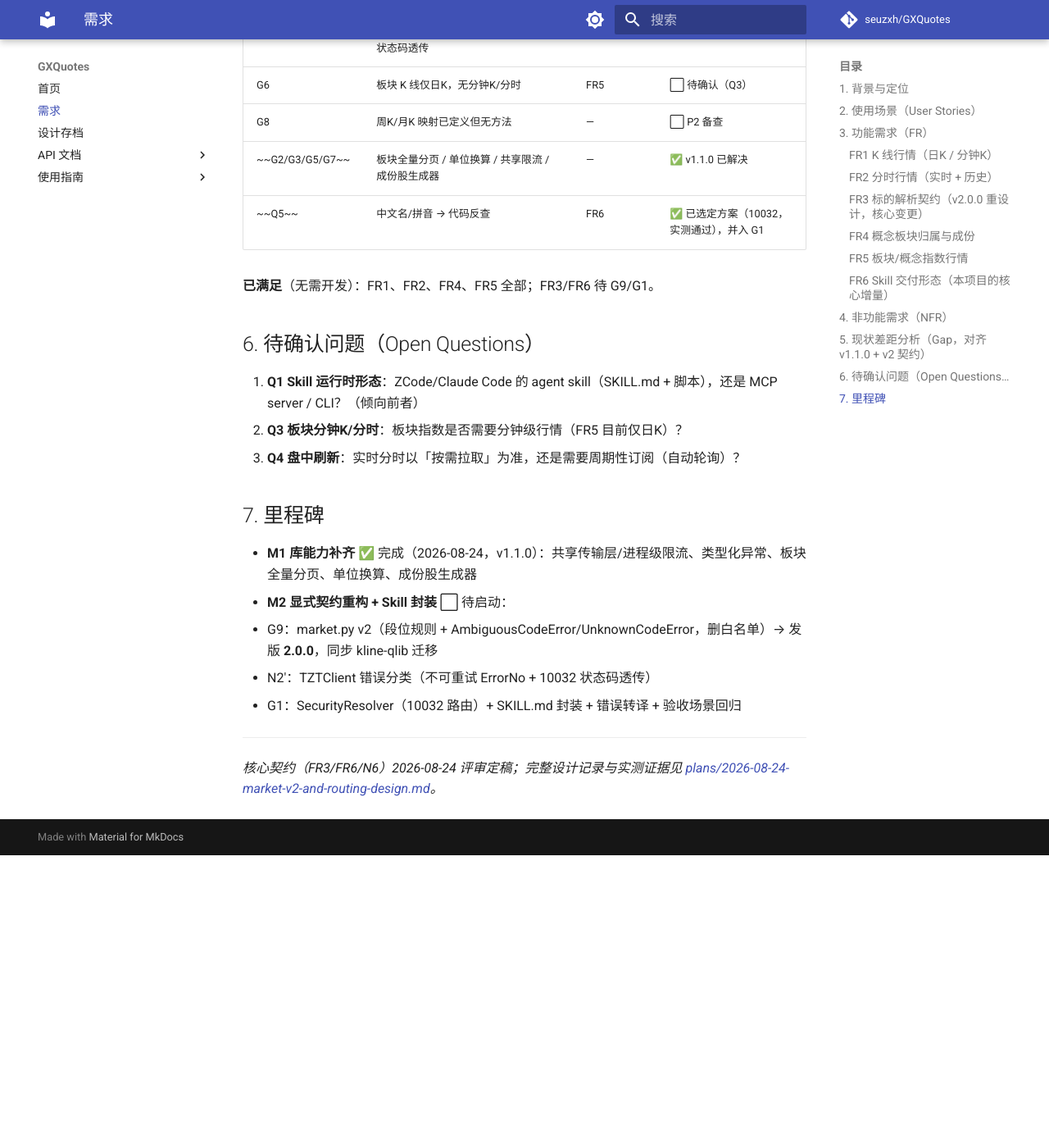
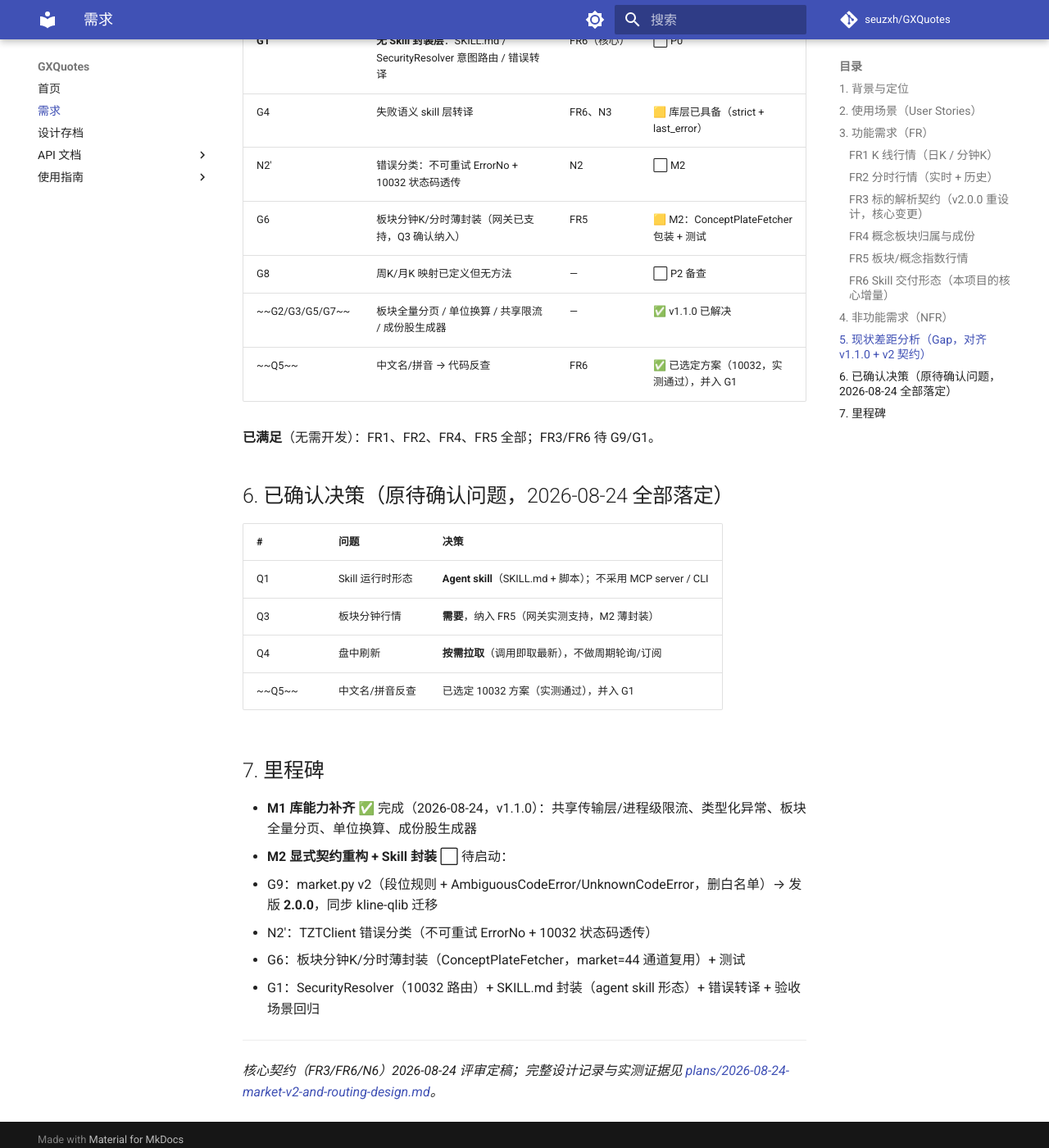
Before and after one commit to seuzxh/GXQuotes, an MkDocs documentation site: the page built from docs/requirements/行情Skill需求.md, in a window 1280 px wide and 1400 px high, scrolled down 4866 px. Shown: the whole window at 82% size. Built offline with MkDocs 1.6.1 and Material for MkDocs 9.7.7, drawn with Linux system fonts in a browser that asks for light colours; comment, search, counter and statistics services are not loaded; before the commit the page ends 5909 px from its top, so only the background shows below that; some of the changed text lies outside the part shown.

Commit message:
docs: 需求 v0.4——待确认问题全部落定
- Q1：Skill 形态定为 agent skill（SKILL.md + 脚本），排除 MCP/CLI
- Q3：板块分钟行情纳入 FR5（实测网关支持 market=44 分钟K与分时，M2 薄封装）
- Q4：分时按需拉取，不做轮询/订阅

```diff
--- a/docs/requirements/行情Skill需求.md
+++ b/docs/requirements/行情Skill需求.md
@@ -2,7 +2,7 @@
 
 | | |
 |---|---|
-| 版本 | v0.3（基线，2026-08-24 评审通过核心契约） |
+| 版本 | v0.4（基线，2026-08-24 待确认问题全部落定） |
 | 日期 | 2026-08-24 |
 | 关联 | [接口功能清单](../API/接口功能清单.md) · [设计存档 market-v2](../plans/2026-08-24-market-v2-and-routing-design.md) · [AGENTS.md](https://github.com/seuzxh/GXQuotes/blob/master/AGENTS.md) |
 
@@ -40,6 +40,7 @@ GXQuotes（Python 包名 `tzt-api`）目前是一个面向开发者的中焯行
 ### FR2 分时行情（实时 + 历史）
 - **当日实时分时**：截至调用时点的盘中序列（3 秒粒度），含盘前集合竞价段（参考价、已配对量、未配对买卖量）与盘中段（最新价、均价、量、额）
 - **历史分时**：指定交易日（YYYYMMDD）的同结构数据
+- **盘中刷新口径（Q4 已确认）**：以**按需拉取**为准（调用即取最新），不提供周期性轮询/订阅
 - 口径说明：分时为原始成交序列，**无复权概念**（历史分时价格为当日实际价，除权日前后存在自然跳变）
 - 验收：个股与指数均可取；两段数据（pre_market/trading）结构稳定
 
@@ -82,11 +83,12 @@ bj830799  → 北市 830799               bj899050 → 北市 899050（北证50
 
 ### FR5 板块/概念指数行情
 - 板块指数日K（价格/量/额，单位已换算为元/点/%），支撑「板块走势如何」类问题
+- **板块分钟行情（Q3 已确认纳入）**：板块分钟K（1/5/15/30/60min）与板块分时（集合竞价 + 盘中）。2026-08-24 网关实测确认支持（market=44 通道复用：板块 1/5/15min K 正常返回，板块分时 TrendOp 241 点）——库层现有 `fetch_min_kline`/`fetch_intraday_trend` 传 `market=44` 即可用，M2 补 ConceptPlateFetcher 薄封装与测试
 - 板块行情快照字段（最新价、涨跌幅）口径可用（v1.1.0 起已换算）
 
 ### FR6 Skill 交付形态（本项目的核心增量）
 
-以 **Skill 定义**交付（SKILL.md + 基于本包的可执行脚本/代码片段），可被 Claude Code / ZCode 等 agent 运行时加载。
+**形态定稿（Q1 已确认）：以 agent skill 交付**——SKILL.md + 基于本包的可执行脚本/代码片段，可被 Claude Code / ZCode 等 agent 运行时加载；**不采用 MCP server，不采用 CLI**。
 
 **标的意图路由 —— SecurityResolver（已选定方案：中焯搜索接口 10032，2026-08-24 实测验证）**：
 
@@ -126,18 +128,21 @@ bj830799  → 北市 830799               bj899050 → 北市 899050（北证50
 | **G1** | **无 Skill 封装层**：SKILL.md / SecurityResolver 意图路由 / 错误转译 | FR6（核心） | ⬜ P0 |
 | G4 | 失败语义 skill 层转译 | FR6、N3 | 🟨 库层已具备（strict + last_error） |
 | N2' | 错误分类：不可重试 ErrorNo + 10032 状态码透传 | N2 | ⬜ M2 |
-| G6 | 板块 K 线仅日K，无分钟K/分时 | FR5 | ⬜ 待确认（Q3） |
+| G6 | 板块分钟K/分时薄封装（网关已支持，Q3 确认纳入） | FR5 | 🟨 M2：ConceptPlateFetcher 包装 + 测试 |
 | G8 | 周K/月K 映射已定义但无方法 | — | ⬜ P2 备查 |
 | ~~G2/G3/G5/G7~~ | 板块全量分页 / 单位换算 / 共享限流 / 成份股生成器 | — | ✅ v1.1.0 已解决 |
 | ~~Q5~~ | 中文名/拼音 → 代码反查 | FR6 | ✅ 已选定方案（10032，实测通过），并入 G1 |
 
 **已满足**（无需开发）：FR1、FR2、FR4、FR5 全部；FR3/FR6 待 G9/G1。
 
-## 6. 待确认问题（Open Questions）
+## 6. 已确认决策（原待确认问题，2026-08-24 全部落定）
 
-1. **Q1 Skill 运行时形态**：ZCode/Claude Code 的 agent skill（SKILL.md + 脚本），还是 MCP server / CLI？（倾向前者）
-2. **Q3 板块分钟K/分时**：板块指数是否需要分钟级行情（FR5 目前仅日K）？
-3. **Q4 盘中刷新**：实时分时以「按需拉取」为准，还是需要周期性订阅（自动轮询）？
+| # | 问题 | 决策 |
+|---|------|------|
+| Q1 | Skill 运行时形态 | **Agent skill**（SKILL.md + 脚本）；不采用 MCP server / CLI |
+| Q3 | 板块分钟行情 | **需要**，纳入 FR5（网关实测支持，M2 薄封装） |
+| Q4 | 盘中刷新 | **按需拉取**（调用即取最新），不做周期轮询/订阅 |
+| ~~Q5~~ | 中文名/拼音反查 | 已选定 10032 方案（实测通过），并入 G1 |
 
 ## 7. 里程碑
 
@@ -145,7 +150,8 @@ bj830799  → 北市 830799               bj899050 → 北市 899050（北证50
 - **M2 显式契约重构 + Skill 封装** ⬜ 待启动：
   1. G9：market.py v2（段位规则 + AmbiguousCodeError/UnknownCodeError，删白名单）→ 发版 **2.0.0**，同步 kline-qlib 迁移
   2. N2'：TZTClient 错误分类（不可重试 ErrorNo + 10032 状态码透传）
-  3. G1：SecurityResolver（10032 路由）+ SKILL.md 封装 + 错误转译 + 验收场景回归
+  3. G6：板块分钟K/分时薄封装（ConceptPlateFetcher，market=44 通道复用）+ 测试
+  4. G1：SecurityResolver（10032 路由）+ SKILL.md 封装（agent skill 形态）+ 错误转译 + 验收场景回归
 
 ---
 *核心契约（FR3/FR6/N6）2026-08-24 评审定稿；完整设计记录与实测证据见 [plans/2026-08-24-market-v2-and-routing-design.md](../plans/2026-08-24-market-v2-and-routing-design.md)。*
```
Also changed, not shown: CHANGELOG.md (+1 -0 lines).
